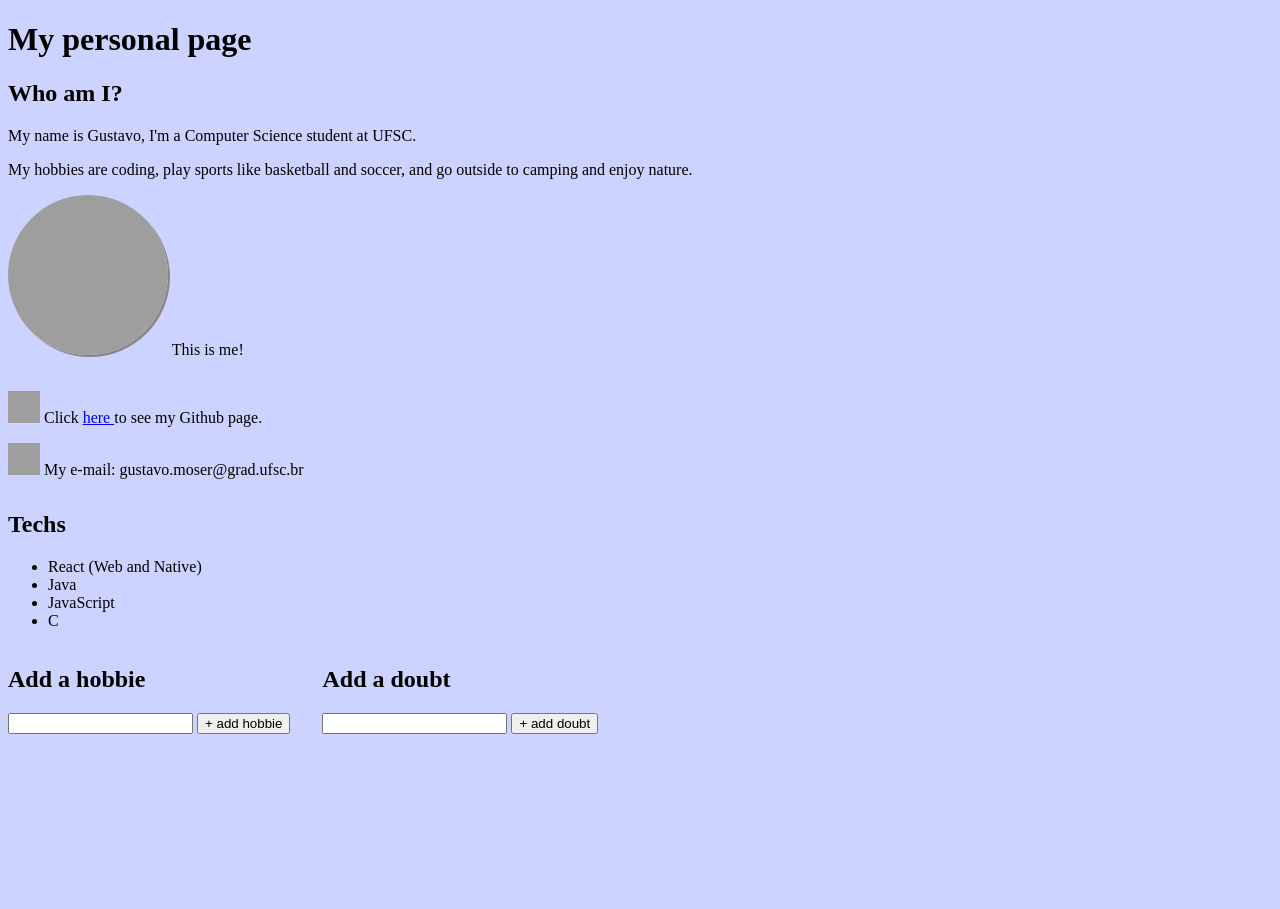
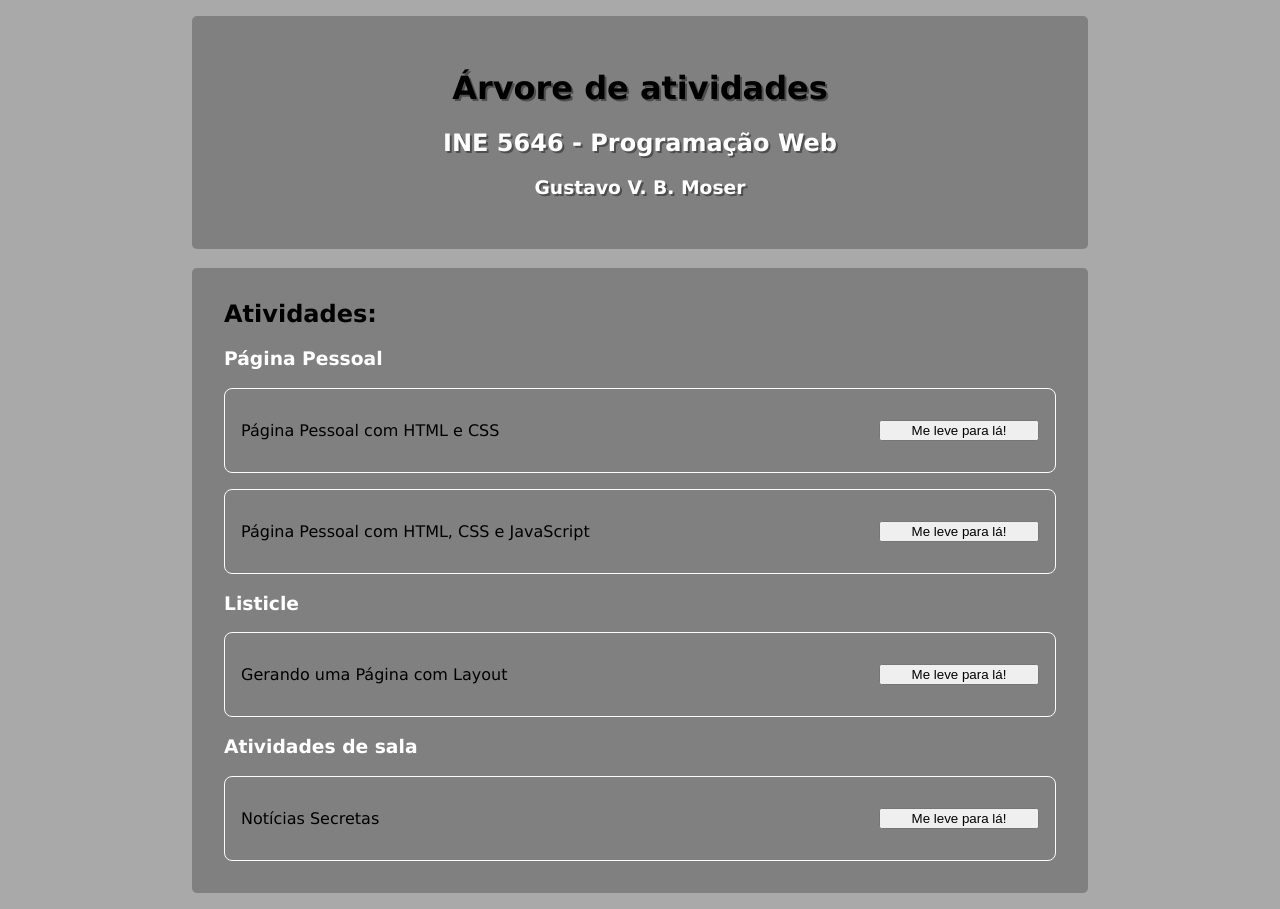
Before and after one commit to gustavomoser/ine5646, a plain HTML site: page docs/index.html in a window 1280 px wide. Before the commit the page ends 800 px from the top, so only its background shows below. Drawn offline with Linux system fonts and the light colour scheme; grey boxes are pictures that could not be loaded.

Commit message:
varias alterações para disponibilizar as atividades

```diff
--- a/docs/index.html
+++ b/docs/index.html
@@ -1,75 +1,71 @@
 <!DOCTYPE html>
-<html>
-  <head>
-    <title>Personal page</title>
-    <meta lang="pt-br" charset="utf-8" />
-    <style>
-      body {
-        background-color: #ccd3ff;
-      }
-    </style>
-    <link rel="stylesheet" href="styles.css" />
-  </head>
-  <body>
-    <h1>My personal page</h1>
-    <div>
-      <div class="info-div">
-        <h2>Who am I?</h2>
-        <p>My name is Gustavo, I'm a Computer Science student at UFSC.</p>
-        <p>
-          My hobbies are coding, play sports like basketball and soccer, and go
-          outside to camping and enjoy nature.
-        </p>
-        <div class="profile-image">
-          <img
-            src="https://avatars0.githubusercontent.com/u/26250588?s=460&v=4"
-            style="width: 10rem; height: 10rem"
-          />
-          <span style="margin-top: 0.5rem">This is me!</span>
+
+<head>
+  <title>INE5646 - Árvore de atividades</title>
+  <meta lang="pt-br">
+  <meta charset="utf-8">
+  <meta name="viewport" content="width=device-width, initial-scale=1.0">
+  <link rel="stylesheet" href="styles.css">
+</head>
+
+<body>
+  <div class="main">
+    <h1>Árvore de atividades</h1>
+    <h2>INE 5646 - Programação Web</h2>
+    <h3>Gustavo V. B. Moser</h3>
+  </div>
+  <div class="content">
+    <h2>Atividades:</h2>
+    <div class="list">
+      <div class="group">
+        <h3>Página Pessoal</h3>
+        <div>
+          <p>
+            Página Pessoal com HTML e CSS
+          </p>
+          <a class="button" href="pagina-com-html/index.html">
+            <button>
+              Me leve para lá!
+            </button>
+          </a>
         </div>
-        <div style="margin-top: 2rem">
-          <img
-            src="https://github.githubassets.com/images/modules/logos_page/GitHub-Mark.png"
-            style="width: 2rem; height: 2rem"
-          />
-          <span>Click</span>
-          <a href="http://github.com/gustavomoser"> here </a>
-          <span>to see my Github page.</span>
-        </div>
-        <div style="margin-top: 1rem">
-          <img
-            src="https://p7.hiclipart.com/preview/431/905/93/email-logo-bounce-address-computer-icons-message-email.jpg"
-            style="width: 2rem; height: 2rem"
-          />
-          <span>My e-mail: gustavo.moser@grad.ufsc.br</span>
+        <div>
+          <p>
+            Página Pessoal com HTML, CSS e JavaScript
+          </p>
+          <a class="button" href="pagina-html-css-js/index.html">
+            <button>
+              Me leve para lá!
+            </button>
+          </a>
         </div>
       </div>
-      <h2>Techs</h2>
-      <ul>
-        <li>React (Web and Native)</li>
-        <li>Java</li>
-        <li>JavaScript</li>
-        <li>C</li>
-      </ul>
-    </div>
-    <div style="display: flex;">
-      <div>
-        <div style="margin-top: 1rem">
-          <h2>Add a hobbie</h2>
-          <input id="new-hobbie"></input>
-          <button type="button" onclick="addHobbie()">+ add hobbie</button>
+      <div class="group">
+        <h3>Listicle</h3>
+        <div>
+          <p>
+            Gerando uma Página com Layout
+          </p>
+          <a class="button" href="listicle/index.html">
+            <button>
+              Me leve para lá!
+            </button>
+          </a>
         </div>
-        <ul id="list-of-hobbies" />
       </div>
-      <div style="margin-left: 2rem;">
-        <div style="margin-top: 1rem">
-          <h2>Add a doubt</h2>
-          <input id="new-doubt"></input>
-          <button type="button" onclick="addDoubt()">+ add doubt</button>
+      <div class="group">
+        <h3>Atividades de sala</h3>
+        <div>
+          <p>
+            Notícias Secretas
+          </p>
+          <a class="button" href="noticias-secretas/index.html">
+            <button>
+              Me leve para lá!
+            </button>
+          </a>
         </div>
-        <ul id="list-of-doubts" />
       </div>
     </div>
-    <script src="index.js"></script>
-  </body>
-</html>
+  </div>
+</body>
--- a/docs/styles.css
+++ b/docs/styles.css
@@ -1,19 +1,79 @@
-.info-div {
-  margin-bottom: 2rem;
+body {
+  font-family: Verdana, Geneva, Tahoma, sans-serif;
+  background-color: darkgray;
+  margin: auto;
 }
 
-.profile-image {
-  vertical-align: middle;
+.main {
+  margin: 1rem auto;
+  border-radius: 5px;
+  background-color: gray;
+  text-align: center;
+  padding: 2rem 0rem 2rem 0rem;
+  text-shadow: 2px 2px #4E4E4E;
+  width: 70%;
 }
 
-.profile-image img {
-  width: 10rem;
-  height: 10rem;
-  border-radius: 50%;
-  box-shadow: 2px 2px 0.5px #888888;
-  transition: transform 1.7s cubic-bezier(0.6, 0, 0.6, 1);
+.main h2, h3 {
+  color: white
 }
 
-.profile-image img:hover {
-  transform: rotate(360deg);
+.content {
+  margin: 1rem auto ;
+  width: 70%;
+  border-radius: 5px;
+  background-color: gray;
+  padding-bottom: 2rem;
 }
+
+.content h2 {
+  padding: 2rem 2rem 0rem 2rem;
+}
+
+.list {
+  margin-left: 2rem;
+  margin-right: 2rem;
+}
+
+.list .group div {
+  display: flex;
+  justify-content: space-between;
+  align-items: center;
+  padding: 1rem;
+  border: 1px solid snow;
+  border-radius: 0.5rem;
+}
+
+.list .group div:not(:last-child) {
+  margin-bottom: 1rem;
+}
+
+
+.list div a button {
+  width: 10rem;
+}
+
+@media (max-width: 1000px) {
+  .list .group div {
+    display: block;
+    text-align: center;
+  }
+}
+
+@media (max-width: 700px) {
+  .main {
+    width: 100%;
+    margin: auto;
+    border-radius: 0;
+  }
+
+  .content {
+    margin: auto;
+    width: 100%;
+    background-color: transparent;
+  }
+
+  .list .group div {
+    border: 1px solid gray;
+  }
+}
```
Also changed, not shown: pagina-html-css-js/index.html (added, +75 -0 lines), pagina-html-css-js/styles.css (added, +19 -0 lines), pagina-html-css-js/index.js (renamed from docs/index.js).
